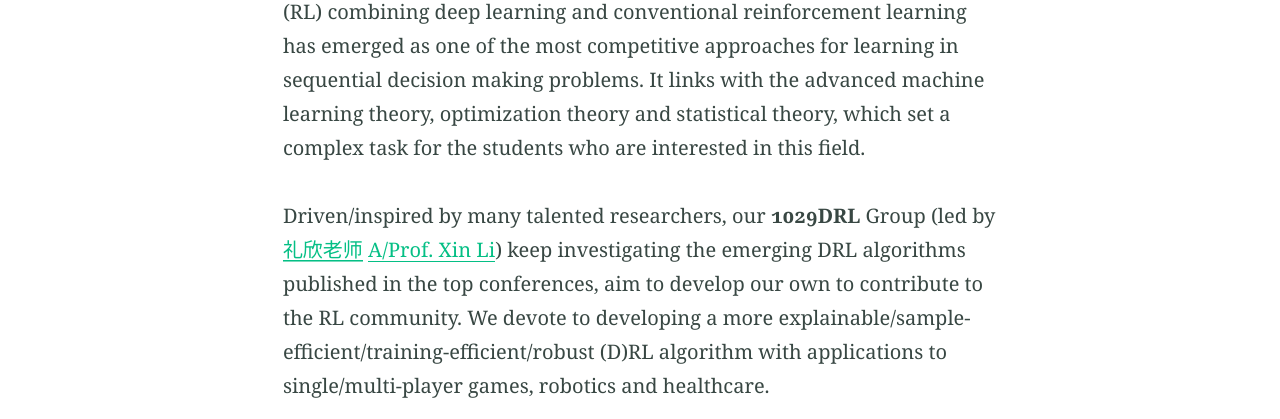
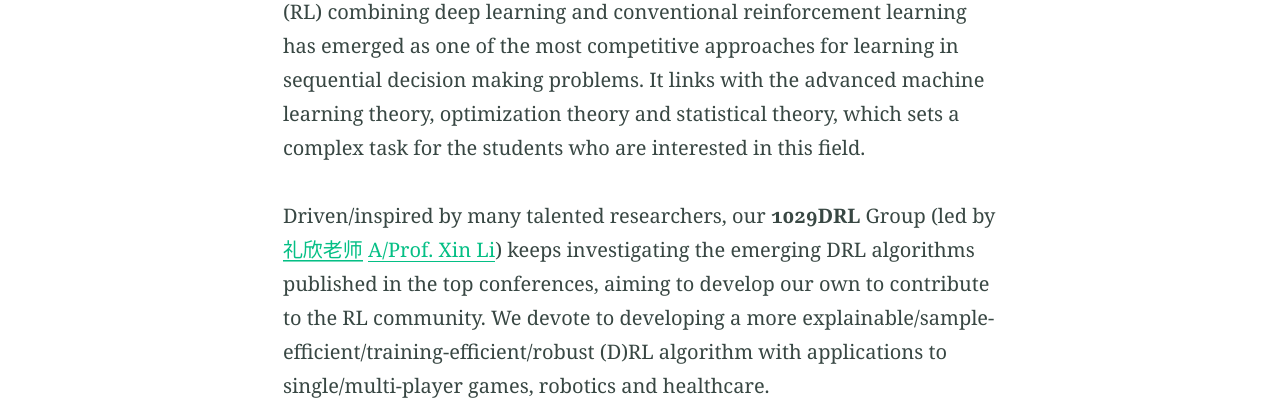
Before and after one commit to nengnengli/bit1029public.github.io, a Jekyll site: the page built from index.md, in a window 1280 px wide. Shown: the part 618-1037 px from the top of the page. Built offline with Jekyll 4.4.1, drawn with Linux system fonts in a browser that asks for light colours; some of the changed text lies outside the part shown.

Commit message:
Update index.md

```diff
--- a/index.md
+++ b/index.md
@@ -8,9 +8,9 @@
 
 <br />
 
-Following the stunning success of AlphaGo, Deep Reinforcement Learning (RL) combining deep learning and conventional reinforcement learning has emerged as one of the most competitive approaches for learning in sequential decision making problems. It links with the advanced machine learning theory, optimization theory and statistical theory, which set a complex task for the students who are interested in this field.
+Following the stunning success of AlphaGo, Deep Reinforcement Learning (RL) combining deep learning and conventional reinforcement learning has emerged as one of the most competitive approaches for learning in sequential decision making problems. It links with the advanced machine learning theory, optimization theory and statistical theory, which sets a complex task for the students who are interested in this field.
 
-Driven/inspired by many talented researchers, our **1029DRL** Group (led by [礼欣老师](http://cs.bit.edu.cn/szdw/jsml/js/lixin/index.htm) [A/Prof. Xin Li](https://scholar.google.com/citations?user=CpIQOm0AAAAJ&hl=en&authuser=1)) keep investigating the emerging DRL algorithms published in the top conferences, aim to develop our own to contribute to the RL community. We devote to developing a more explainable/sample-efficient/training-efficient/robust (D)RL algorithm with applications to single/multi-player games, robotics and healthcare.
+Driven/inspired by many talented researchers, our **1029DRL** Group (led by [礼欣老师](http://cs.bit.edu.cn/szdw/jsml/js/lixin/index.htm) [A/Prof. Xin Li](https://scholar.google.com/citations?user=CpIQOm0AAAAJ&hl=en&authuser=1)) keeps investigating the emerging DRL algorithms published in the top conferences, aiming to develop our own to contribute to the RL community. We devote to developing a more explainable/sample-efficient/training-efficient/robust (D)RL algorithm with applications to single/multi-player games, robotics and healthcare.
 
 We are currently recruiting Ph.D candidates, master students, senior undergradate students to join our group to work with us and share the thoughts.
 
```
